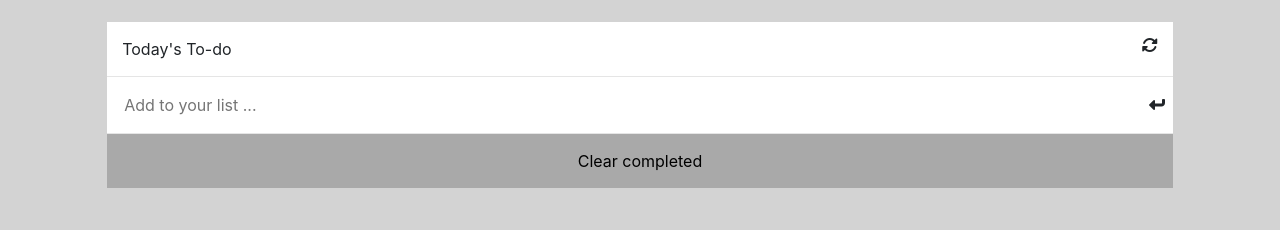
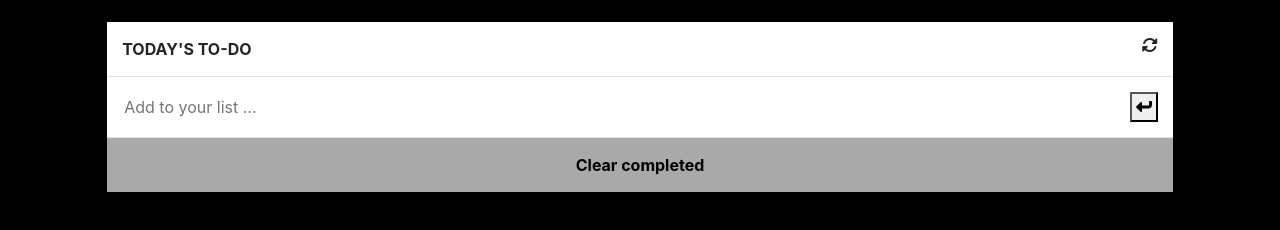
Before and after one commit to sharon-odhiambo/TO-DO-LIST, a website built with webpack: page src/index.html in a window 1280 px wide. Built offline with nearby package versions, Linux system fonts and the light colour scheme.

Commit message:
style the to-do list heading and clear tag

```diff
--- a/src/index.html
+++ b/src/index.html
@@ -13,13 +13,13 @@
         <div class="main-list">
             <div class="item-container">
                 <div class="today-content white-height">
-                    <span class="heading">Today's To-do</span>
+                    <span class="heading">TODAY'S TO-DO</span>
                         <i class="fa-solid fa-rotate"></i>
                 </div>
                 <hr>
                 <form class="add-new new-height" id="form">
                     <input class="item" type="text" placeholder="Add to your list ...">
-                        <i class="fas fa-level-down-alt"></i>
+                        <button type="button"><i class="fas fa-level-down-alt"></i></button>
                 </form>
                 <hr>
             <div class="added-list"></div>
--- a/src/style.css
+++ b/src/style.css
@@ -1,5 +1,5 @@
 body {
-  background-color: #d3d3d3;
+  background-color: black;
 }
 
 .fa-sync {
@@ -17,6 +17,10 @@ body {
   padding: 15px;
   display: flex;
   justify-content: space-between;
+}
+
+.heading {
+  font-weight: bold;
 }
 
 .item {
@@ -38,6 +42,7 @@ body {
   color: lightgray;
   background-color: darkgray;
   padding: 15px;
+  font-weight: bold;
 }
 
 .clear a {
@@ -68,6 +73,7 @@ hr {
 .task-entry {
   display: flex;
   margin-right: 70%;
+  border: none;
 }
 
 .check {
```
Also changed, not shown: src/index.js (+5 -5 lines), LICENSE.txt (added), README.md, src/modules/ui.js (indentation only).
